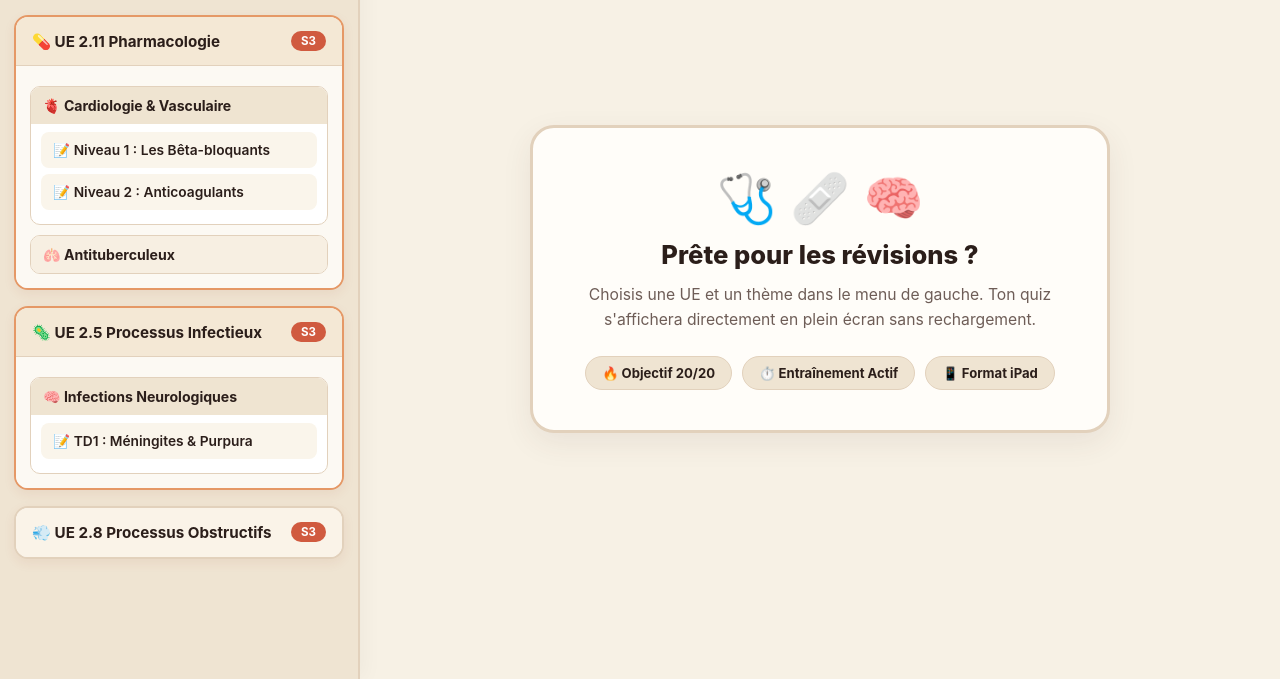
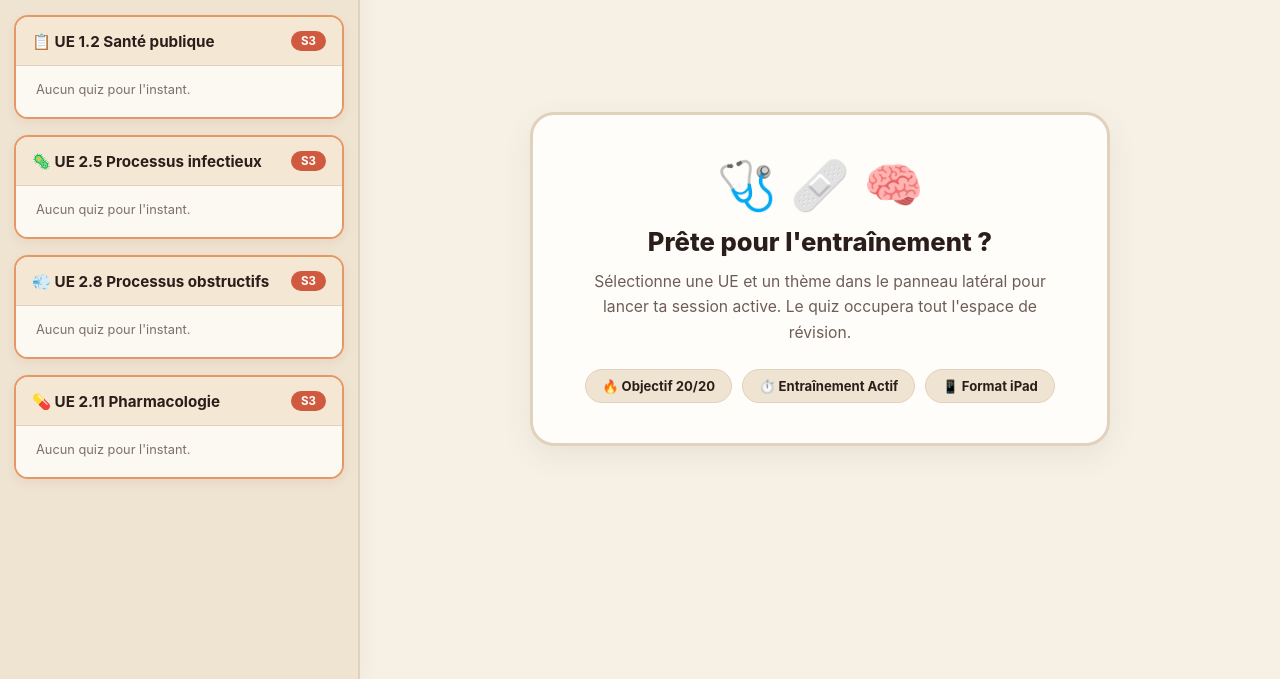
Before and after one commit to aisse4real/Revisions-ifsi-avc-jvr-25-28, a plain HTML site: page index.html in a window 1280 px wide. Shown: the part 121-800 px from the top of the page. Drawn offline with Linux system fonts and the light colour scheme.

Commit message:
Update index.html

```diff
--- a/index.html
+++ b/index.html
@@ -13,7 +13,6 @@
             --terracotta-fonce: #A83E26;
             --ocre-chaleureux: #E59866;
             --vert-sauge: #6B8E7B;
-            --vert-sauge-fonce: #446252;
             --ambre-doux: #FAD7A0;
             --texte-sombre: #2B1E1A;
             --texte-secondaire: #6E5D57;
@@ -38,7 +37,7 @@
             display: flex;
         }
 
-        /* --- BARRE LATÉRALE PLEINE HAUTEUR --- */
+        /* BARRE LATÉRALE PLEIN ÉCRAN */
         #sidebar {
             width: 360px;
             min-width: 340px;
@@ -51,7 +50,7 @@
             z-index: 20;
         }
 
-        /* En-tête colorée avec l'illustration */
+        /* Bannière d'en-tête soignante & IA */
         .profile-banner {
             padding: 20px;
             background: linear-gradient(135deg, #E6D2B8 0%, #D8BEA0 100%);
@@ -90,7 +89,7 @@
             margin-top: 3px;
         }
 
-        /* Arborescence défilante */
+        /* Zone de défilement des UE */
         .tree-view {
             flex: 1;
             overflow-y: auto;
@@ -103,7 +102,7 @@
             border-radius: 10px;
         }
 
-        /* Boîte UE Principale */
+        /* Boîtes des grandes UE */
         details.ue-box {
             margin-bottom: 16px;
             background: var(--carte-fond);
@@ -148,13 +147,13 @@
             font-weight: 700;
         }
 
-        /* Conteneur des sous-thèmes */
+        /* Conteneur des sous-catégories */
         .sub-folder {
             padding: 10px 14px 14px 14px;
             background: #FCF9F3;
         }
 
-        /* Boîte Sous-Thème (CM / Chapitre) */
+        /* Sous-catégories (Thèmes des cours) */
         details.theme-box {
             margin-top: 10px;
             background: #FFF;
@@ -181,7 +180,7 @@
             background: #EFE4D1;
         }
 
-        /* Liens Quiz cliquables */
+        /* Liens des Quiz */
         .quiz-list {
             list-style: none;
             padding: 8px 10px;
@@ -197,7 +196,7 @@
             color: var(--texte-sombre);
             text-decoration: none;
             background: #FAF5EB;
-            border: 1px solid #E8DC melt;
+            border: 1px solid var(--bordure-chaude);
             border-radius: 8px;
             cursor: pointer;
             font-weight: 600;
@@ -217,7 +216,7 @@
             box-shadow: 0 4px 10px rgba(208, 90, 63, 0.3);
         }
 
-        /* --- ZONE PLEIN ÉCRAN POUR LES QUIZ --- */
+        /* ZONE CENTRALE PLEIN ÉCRAN */
         #content-area {
             flex: 1;
             height: 100vh;
@@ -235,7 +234,7 @@
             background: #FFF;
         }
 
-        /* Message central d'accueil (avant le choix d'un quiz) */
+        /* Message d'accueil avant sélection */
         #empty-state {
             margin: auto;
             max-width: 580px;
@@ -283,7 +282,7 @@
 
     <!-- BARRE LATÉRALE DE CONTRÔLE -->
     <nav id="sidebar">
-        <!-- Bannière d'en-tête chaleureuse -->
+        <!-- En-tête illustrée -->
         <div class="profile-banner">
             <div class="avatar-cadre">
                 <svg viewBox="0 0 120 120" width="70" height="70" fill="none" xmlns="http://www.w3.org/2000/svg">
@@ -328,106 +327,62 @@
             </div>
         </div>
 
-        <!-- LISTE DES CATÉGORIES ET THÈMES -->
+        <!-- LISTE STRUCTURÉE DES UE (1.2 -> 2.5 -> 2.8 -> 2.11) -->
         <div class="tree-view">
 
-            <!-- ============================================== -->
-            <!-- CATEGORIE 1 : UE 2.11                          -->
-            <!-- ============================================== -->
+            <!-- 1. UE 1.2 -->
+            <details class="ue-box" open>
+                <summary class="ue-title">
+                    <span>📋 <strong>UE 1.2</strong> Santé publique</span>
+                    <span class="pill-ue">S3</span>
+                </summary>
+                <div class="sub-folder" id="dossier-1-2">
+                    <p style="font-size:0.8rem; color:#7D6F6A; padding:6px;">Aucun quiz pour l'instant.</p>
+                </div>
+            </details>
+
+            <!-- 2. UE 2.5 -->
+            <details class="ue-box" open>
+                <summary class="ue-title">
+                    <span>🦠 <strong>UE 2.5</strong> Processus infectieux</span>
+                    <span class="pill-ue">S3</span>
+                </summary>
+                <div class="sub-folder" id="dossier-2-5">
+                    <p style="font-size:0.8rem; color:#7D6F6A; padding:6px;">Aucun quiz pour l'instant.</p>
+                </div>
+            </details>
+
+            <!-- 3. UE 2.8 -->
+            <details class="ue-box" open>
+                <summary class="ue-title">
+                    <span>💨 <strong>UE 2.8</strong> Processus obstructifs</span>
+                    <span class="pill-ue">S3</span>
+                </summary>
+                <div class="sub-folder" id="dossier-2-8">
+                    <p style="font-size:0.8rem; color:#7D6F6A; padding:6px;">Aucun quiz pour l'instant.</p>
+                </div>
+            </details>
+
+            <!-- 4. UE 2.11 -->
             <details class="ue-box" open>
                 <summary class="ue-title">
                     <span>💊 <strong>UE 2.11</strong> Pharmacologie</span>
                     <span class="pill-ue">S3</span>
                 </summary>
-
-                <div class="sub-folder">
-                    <!-- SOUS-CATÉGORIE : Cardiologie -->
-                    <details class="theme-box" open>
-                        <summary class="theme-title">🫀 Cardiologie & Vasculaire</summary>
-                        <ul class="quiz-list">
-                            <li>
-                                <a class="quiz-link" onclick="chargerQuiz('2.11/cardiologie/quiz1.html', this)">
-                                    📝 Niveau 1 : Les Bêta-bloquants
-                                </a>
-                            </li>
-                            <li>
-                                <a class="quiz-link" onclick="chargerQuiz('2.11/cardiologie/quiz2.html', this)">
-                                    📝 Niveau 2 : Anticoagulants
-                                </a>
-                            </li>
-                        </ul>
-                    </details>
-
-                    <!-- SOUS-CATÉGORIE : Antituberculeux -->
-                    <details class="theme-box">
-                        <summary class="theme-title">🫁 Antituberculeux</summary>
-                        <ul class="quiz-list">
-                            <li>
-                                <a class="quiz-link" onclick="chargerQuiz('2.11/antituberculeux/quiz1.html', this)">
-                                    📝 Quadrithérapie & Toxicités
-                                </a>
-                            </li>
-                        </ul>
-                    </details>
-                </div>
-            </details>
-
-            <!-- ============================================== -->
-            <!-- CATEGORIE 2 : UE 2.5                           -->
-            <!-- ============================================== -->
-            <details class="ue-box" open>
-                <summary class="ue-title">
-                    <span>🦠 <strong>UE 2.5</strong> Processus Infectieux</span>
-                    <span class="pill-ue">S3</span>
-                </summary>
-
-                <div class="sub-folder">
-                    <!-- SOUS-CATÉGORIE : Neurologie -->
-                    <details class="theme-box" open>
-                        <summary class="theme-title">🧠 Infections Neurologiques</summary>
-                        <ul class="quiz-list">
-                            <li>
-                                <a class="quiz-link" onclick="chargerQuiz('2.5/infection_neuro/quiz1.html', this)">
-                                    📝 TD1 : Méningites & Purpura
-                                </a>
-                            </li>
-                        </ul>
-                    </details>
-                </div>
-            </details>
-
-            <!-- ============================================== -->
-            <!-- CATEGORIE 3 : UE 2.8                           -->
-            <!-- ============================================== -->
-            <details class="ue-box">
-                <summary class="ue-title">
-                    <span>💨 <strong>UE 2.8</strong> Processus Obstructifs</span>
-                    <span class="pill-ue">S3</span>
-                </summary>
-
-                <div class="sub-folder">
-                    <details class="theme-box">
-                        <summary class="theme-title">🫁 Occlusif Respiratoire</summary>
-                        <ul class="quiz-list">
-                            <li>
-                                <a class="quiz-link" onclick="chargerQuiz('2.8/respiratoire/quiz1.html', this)">
-                                    📝 BPCO & Asthme Aigu
-                                </a>
-                            </li>
-                        </ul>
-                    </details>
+                <div class="sub-folder" id="dossier-2-11">
+                    <p style="font-size:0.8rem; color:#7D6F6A; padding:6px;">Aucun quiz pour l'instant.</p>
                 </div>
             </details>
 
         </div>
     </nav>
 
-    <!-- ZONE CENTRALE PLEIN ÉCRAN -->
+    <!-- ZONE CENTRALE DE TRAVAIL -->
     <main id="content-area">
         <div id="empty-state">
             <div style="font-size: 3rem; margin-bottom: 12px;">🩺 🩹 🧠</div>
-            <h2>Prête pour les révisions ?</h2>
-            <p>Choisis une UE et un thème dans le menu de gauche. Ton quiz s'affichera directement en plein écran sans rechargement.</p>
+            <h2>Prête pour l'entraînement ?</h2>
+            <p>Sélectionne une UE et un thème dans le panneau latéral pour lancer ta session active. Le quiz occupera tout l'espace de révision.</p>
             <div class="badges-container">
                 <span class="pill-badge">🔥 Objectif 20/20</span>
                 <span class="pill-badge">⏱️ Entraînement Actif</span>
```
